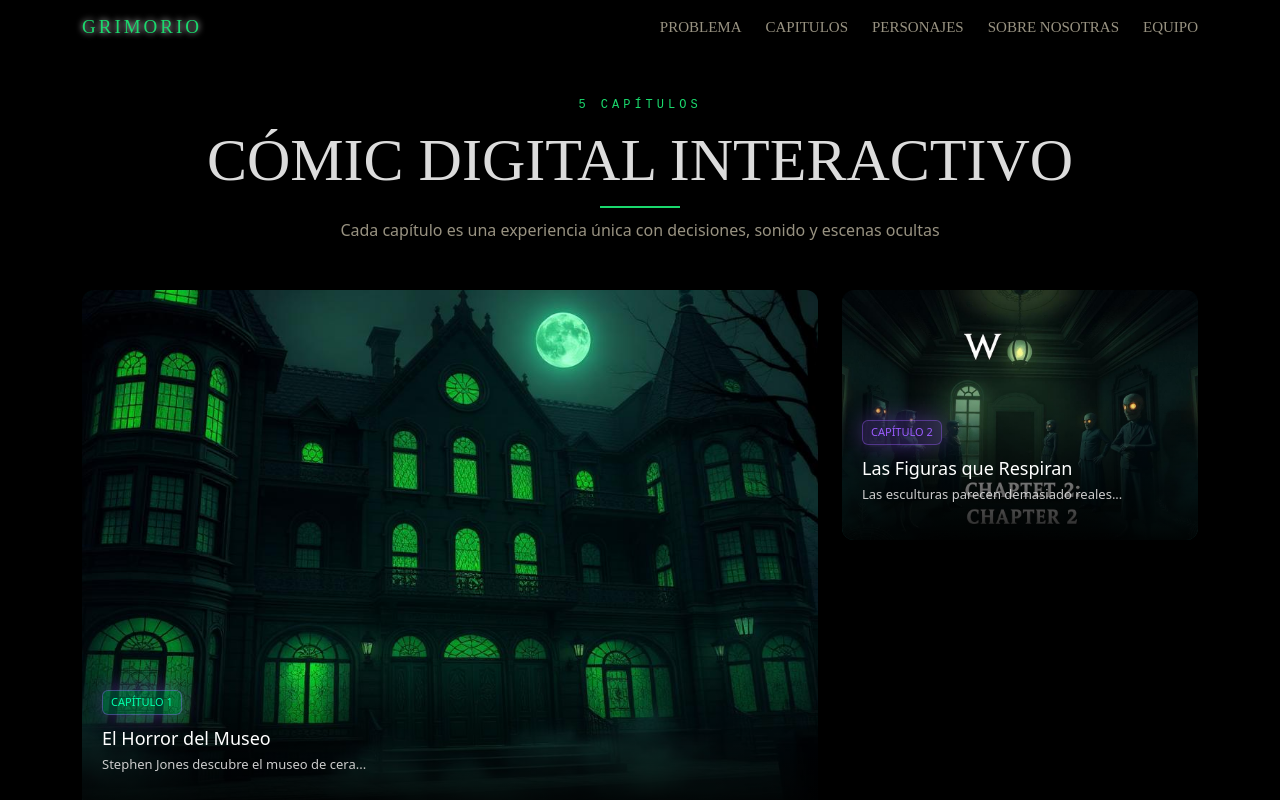
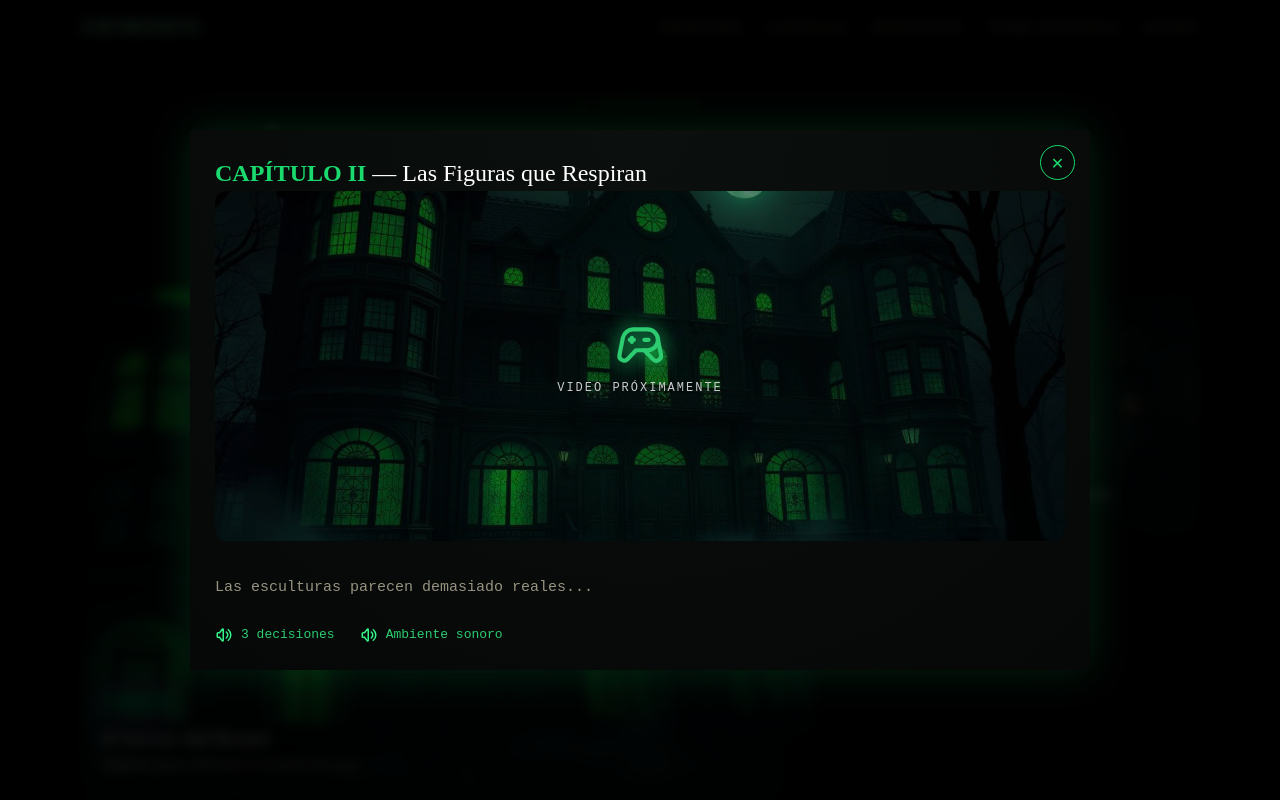
Before and after one commit to sofiareyes05/Proyecto-final, a React (Vite) app: page /capitulos in a window 1280 px wide. Both pictures are taken after a click on the element 1020 px from the left and 415 px from the top of the page. Shown: the top 800 px of the page. Built offline with nearby package versions, Linux system fonts and the light colour scheme.

Commit message:
implementaciones en home y capitulos.jsx

```diff
--- a/src/components/CapituloModal.jsx
+++ b/src/components/CapituloModal.jsx
@@ -1,7 +1,8 @@
-import React from "react";
+
 import "../Stylesheets/css.css";
+import "../stylesheets/modal.css"
 
-export const CapituloModal = () => {
+export const CapituloModal = ({ capitulo, cerrar }) => {
   return (
     <>
 
@@ -10,12 +11,12 @@ export const CapituloModal = () => {
 
         <div className="modal-content">
 
-          <div className="modal-close">
+          <div onClick={cerrar} className="modal-close">
             ✕
           </div>
 
           <h2 className="modal-title">
-            <span className="capitulo">CAPÍTULO I</span> — EL HORROR DEL MUSEO
+            <span className="capitulo">{capitulo.capitulo}</span> — {capitulo.titulo}
           </h2>
 
           <div className="modal-image-container">
@@ -32,7 +33,7 @@ export const CapituloModal = () => {
           </div>
 
           <p className="modal-desc">
-            Stephen Jones descubre el museo de cera de Rogers y su macabra colección.
+            {capitulo.descripcion}
           </p>
 
           <div className="modal-info">
--- a/src/components/Home.jsx
+++ b/src/components/Home.jsx
@@ -1,15 +1,17 @@
 
+import { Problema } from "../pages/Problema";
 import "../stylesheets/css.css";
 
 
 export const Home = () => {
   return (
+    <>
     <div
       style={{
         position: "relative",
         width: "100%",
         height: "100vh",
-        backgroundImage: "url('./public/fondo1.png')",
+        backgroundImage: "url('./fondo1.png')",
         backgroundSize: "cover",
         backgroundPosition: "center",
         display: "flex",
@@ -38,6 +40,7 @@ export const Home = () => {
           zIndex: 1,
         }}
       />
+
 
 
       <div
@@ -133,7 +136,12 @@ export const Home = () => {
 
 
       </div>
+
+
+
     </div>
+    <Problema/>
+    </>
   );
 };
 
--- a/src/pages/Capitulos.jsx
+++ b/src/pages/Capitulos.jsx
@@ -1,18 +1,68 @@
+import { useState } from "react";
 import CardCapitulo from "../components/CardCapitulo";
-import "../stylesheets/Capitulos.css";
+import { CapituloModal } from "../components/CapituloModal";
+import "../stylesheets/capitulos.css";
 
 export const Capitulos = () => {
+
+  const [modal, setModal] = useState(null);
+
+  const capitulos = [
+    {
+      capitulo: "CAPÍTULO I",
+      titulo: "El Horror del Museo",
+      descripcion: "Stephen Jones descubre el museo de cera...",
+      imagen: "/capitulo1.jpg",
+      decisiones: 3,
+      sonido: "Ambiente sonoro",
+      color: "verde",
+      grande: true
+    },
+    {
+      capitulo: "CAPÍTULO II",
+      titulo: "Las Figuras que Respiran",
+      descripcion: "Las esculturas parecen demasiado reales...",
+      imagen: "/capitulo2.jpg",
+      decisiones: 4,
+      sonido: "Efectos de sonido",
+      color: "morado"
+    },
+    {
+      capitulo: "CAPÍTULO III",
+      titulo: "El Ritual de Orabona",
+      descripcion: "Un oscuro secreto comienza...",
+      imagen: "/capitulo3.jpg",
+      decisiones: 2,
+      sonido: "Rutas alternas",
+      color: "normal"
+    },
+    {
+      capitulo: "CAPÍTULO IV",
+      titulo: "El Despertar de Rhan-Tegoth",
+      descripcion: "La entidad despierta...",
+      imagen: "/capitulo4.jpg",
+      decisiones: 5,
+      sonido: "Inmersión total",
+      color: "verde"
+    },
+    {
+      capitulo: "CAPÍTULO V",
+      titulo: "El Precio del Conocimiento",
+      descripcion: "Tus decisiones determinan el destino...",
+      imagen: "/capitulo5.jpg",
+      decisiones: 3,
+      sonido: "Decisión final",
+      color: "rojo"
+    }
+  ];
+
   return (
     <div className="container py-5">
 
       {/* HEADER */}
       <div className="text-center text-white mb-5 mt-5">
         <p className="subtitulo">5 CAPÍTULOS</p>
-
-        <h1 className="titulo">
-          CÓMIC DIGITAL INTERACTIVO
-        </h1>
-
+        <h1 className="titulo">CÓMIC DIGITAL INTERACTIVO</h1>
         <p className="descripcion">
           Cada capítulo es una experiencia única con decisiones,
           sonido y escenas ocultas
@@ -22,58 +72,25 @@ export const Capitulos = () => {
       {/* GRID */}
       <div className="row g-4">
 
-        <div className="col-md-8">
+        {capitulos.map((item, index) => (
+          <div className={`col-md-${item.grande ? 8 : 4}`} key={index}>
             <CardCapitulo
-            grande
-            color="verde"
-            imagen="/capitulo1.jpg"
-            capitulo="CAPÍTULO 1"
-            titulo="El Horror del Museo"
-            descripcion="Stephen Jones descubre el museo de cera..."
+              {...item}
+              onClick={() => setModal(item)}
             />
           </div>
+        ))}
 
-        <div className="col-md-4">
-          <CardCapitulo
-            color="morado"
-            imagen="/capitulo2.jpg"
-            capitulo="CAPÍTULO 2"
-            titulo="Las Figuras que Respiran"
-            descripcion="Las esculturas parecen demasiado reales..."
-          />
       </div>
 
-        <div className="col-md-4">
-          <CardCapitulo
-            color="normal"
-            imagen="/capitulo3.jpg"
-            capitulo="CAPÍTULO 3"
-            titulo="El Ritual de Orabona"
-            descripcion="Un oscuro secreto comienza..."
+      {/* MODAL */}
+      {modal && (
+        <CapituloModal
+          capitulo={modal}
+          cerrar={() => setModal(null)}
         />
-        </div>
+      )}
 
-        <div className="col-md-4">
-          <CardCapitulo
-            color="verde"
-            imagen="/capitulo4.jpg"
-            capitulo="CAPÍTULO 4"
-            titulo="El Despertar de Rhan-Tegoth"
-            descripcion="La entidad cósmica despierta..."
-          />
-        </div>
-
-        <div className="col-md-4">
-          <CardCapitulo
-            color="rojo"
-            imagen="/capitulo5.jpg"
-            capitulo="CAPÍTULO 5"
-            titulo="El Precio del Conocimiento"
-            descripcion="Tus decisiones determinan el destino..."
-          />
-        </div>
-
-      </div>
     </div>
   );
 };
--- /dev/null
+++ b/src/stylesheets/modal.css
@@ -0,0 +1,142 @@
+.modal-overlay {
+  position: fixed;
+  top: 0;
+  left: 0;
+  width: 100%;
+  height: 100%;
+  background: rgba(0, 0, 0, 0.85);
+  backdrop-filter: blur(6px);
+  display: flex;
+  justify-content: center;
+  align-items: center;
+  z-index: 999;
+  animation: fadeIn 0.3s ease;
+}
+
+/* CONTENIDO */
+.modal-content {
+  width: 85%;
+  max-width: 900px;
+  background: radial-gradient(circle at top, #0b0f0e, #050807);
+  border-radius: 12px;
+  padding: 25px;
+  color: white;
+  position: relative;
+  border: 1px solid rgba(26, 217, 109, 0.2);
+  box-shadow: 0 0 40px rgba(26, 217, 109, 0.15);
+  animation: scaleIn 0.3s ease;
+}
+
+/* BOTÓN CERRAR */
+.modal-close {
+  position: absolute;
+  top: 15px;
+  right: 15px;
+  width: 35px;
+  height: 35px;
+  border-radius: 50%;
+  border: 1px solid #1AD96D;
+  display: flex;
+  justify-content: center;
+  align-items: center;
+  cursor: pointer;
+  color: #1AD96D;
+  transition: 0.3s;
+}
+
+.modal-close:hover {
+  background: #1AD96D;
+  color: black;
+}
+
+/* TITULO */
+.modal-title {
+  font-size: 24px;
+  margin-bottom: 20px;
+}
+
+.modal-title .capitulo {
+  color: #1AD96D;
+  font-weight: bold;
+}
+
+/* IMAGEN */
+.modal-image-container {
+  position: relative;
+  margin-bottom: 20px;
+}
+
+.modal-image {
+  width: 100%;
+  border-radius: 10px;
+  opacity: 0.85;
+}
+
+/* PLAY */
+.modal-play {
+  position: absolute;
+  top: 50%;
+  left: 50%;
+  transform: translate(-50%, -50%);
+  text-align: center;
+}
+
+.modal-play img {
+  width: 50px;
+  margin-bottom: 10px;
+  filter: drop-shadow(0 0 10px #1AD96D);
+}
+
+.modal-play p {
+  font-size: 12px;
+  letter-spacing: 2px;
+  color: #ccc;
+}
+
+/* DESCRIPCIÓN */
+.modal-desc {
+  color: #989281;
+  font-size: 15px;
+  line-height: 1.6;
+  margin-bottom: 15px;
+}
+
+/* INFO */
+.modal-info {
+  display: flex;
+  gap: 25px;
+  color: #1AD96D;
+}
+
+/* ITEMS */
+.modal-item {
+  display: flex;
+  align-items: center;
+  gap: 8px;
+}
+
+.modal-item img {
+  width: 18px;
+  filter: brightness(0) saturate(100%) invert(67%) sepia(78%) saturate(400%) hue-rotate(90deg);
+}
+
+/* ANIMACIONES */
+@keyframes fadeIn {
+  from {
+    opacity: 0;
+  }
+  to {
+    opacity: 1;
+  }
+}
+
+@keyframes scaleIn {
+  from {
+    transform: scale(0.9);
+    opacity: 0;
+  }
+  to {
+    transform: scale(1);
+    opacity: 1;
+  }
+}
```
Lines whose indentation alone changed are shown as unchanged.
